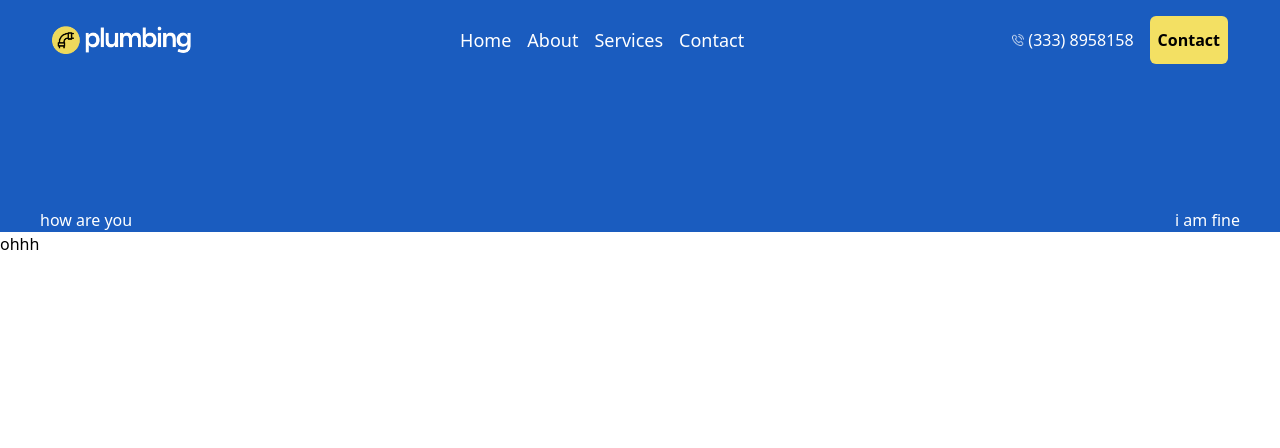
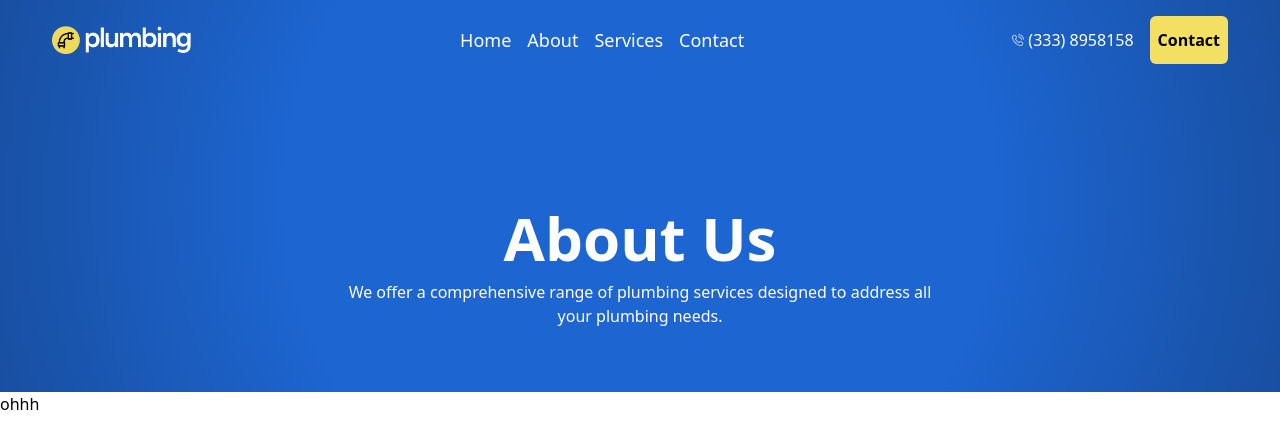
Before and after one commit to fahadKhan030/plumber-web, a React (Vite) app: page /about in a window 1280 px wide. Shown: the top 448 px of the page. Built offline with nearby package versions, Linux system fonts and the light colour scheme.

Commit message:
Refactor code structure for improved readability and maintainability

```diff
--- a/src/pages/About.jsx
+++ b/src/pages/About.jsx
@@ -1,12 +1,18 @@
 import React from "react";
+import "../App.css";
 
 const About = () => {
   return (
     <div className="fixed top-0 text-black  w-full">
-      <div className="text-white  pt-52 bg-[#1a5cbf] w-full ">
-        <div className=" flex items-center justify-between max-w-[1200px] mx-auto">
-          <div>how are you </div>
-          <div>i am fine</div>
+      <div className="text-white gradient-bg pt-52 py-16  w-full ">
+        <div className=" flex items-center justify-center flex-col max-w-[1200px] mx-auto">
+          <h1 className="text-3xl md:text-5xl lg:text-6xl font-semibold ">
+            About Us
+          </h1>
+          <span className="text-center max-w-[600px] w-full mt-3">
+            We offer a comprehensive range of plumbing services designed to
+            address all your plumbing needs.
+          </span>
         </div>
       </div>
       <div className="">ohhh</div>
--- a/src/pages/Home.jsx
+++ b/src/pages/Home.jsx
@@ -157,7 +157,7 @@ const Home = () => {
   return (
     <div className="flex flex-col items-center justify-center mt-10 md:mt-16 text-white text-center">
       {/* Hero Section */}
-      <div className="w-full absolute top-0 bg-[#1a5cbf] py-30 px-4">
+      <div className="w-full absolute top-0 gradient-bg py-30 px-4">
         <div className="flex flex-col md:flex-row items-center justify-between max-w-[1200px] mx-auto gap-3">
           <div className="md:text-start flex flex-col items-center md:items-start gap-4 md:gap-7 flex-1">
             <h1 className="text-3xl md:text-5xl lg:text-6xl font-bold max-w-[600px]">
```
Also changed, not shown: 1 other file (tests, documents, lock files or other folders).
